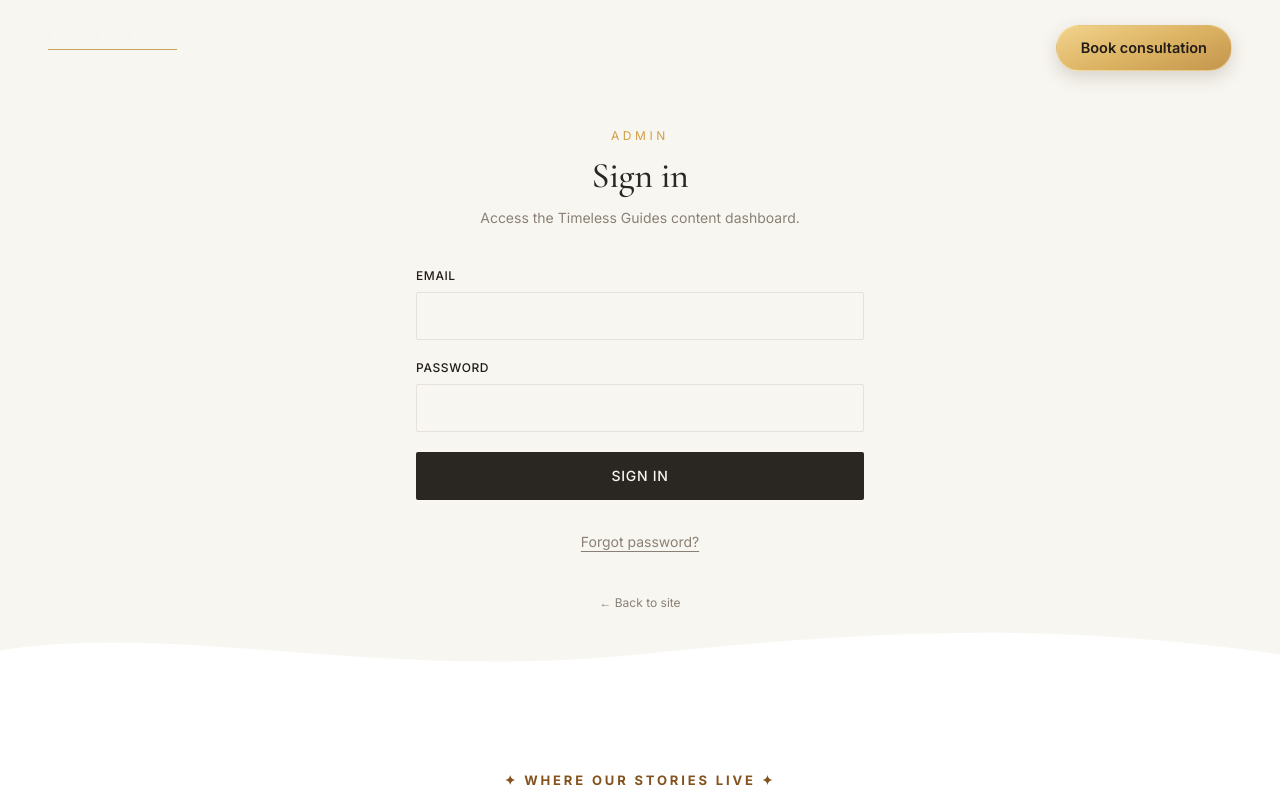
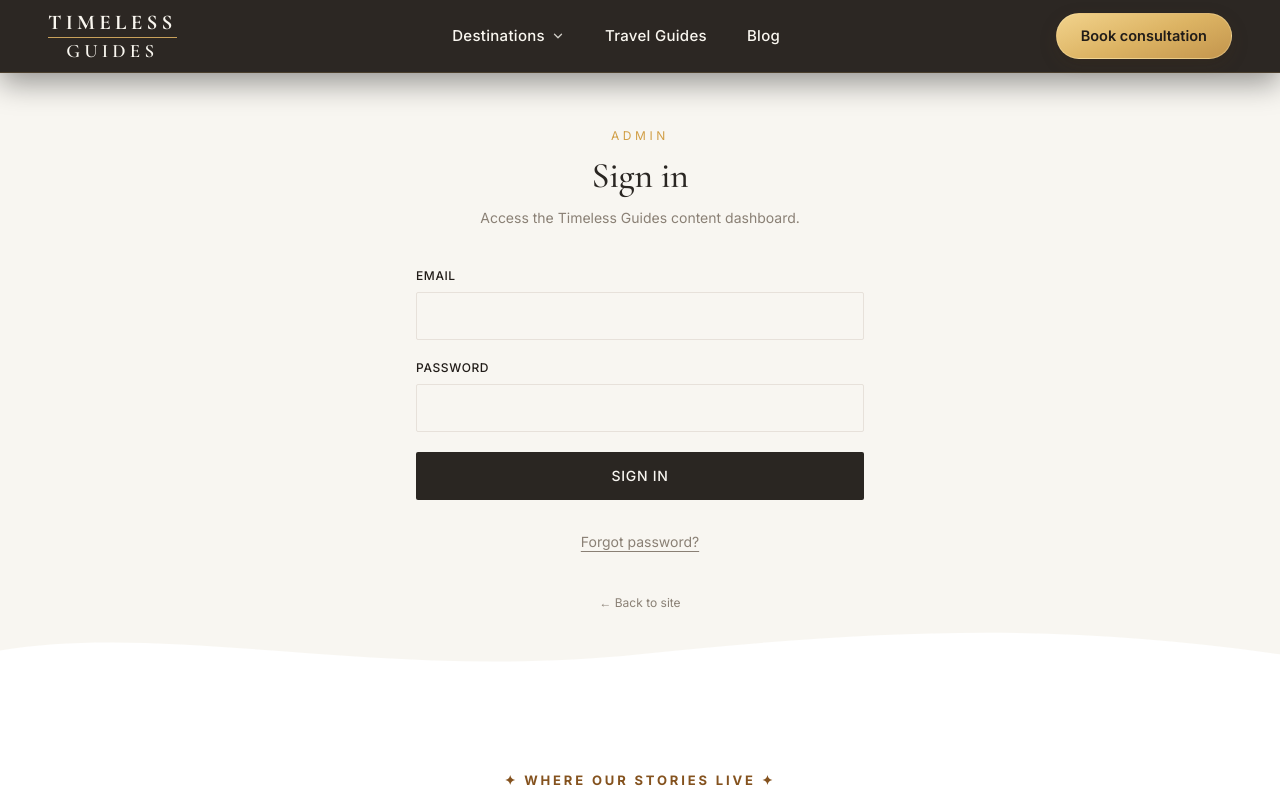
Before and after one commit to MoustafAbdelwahap/timelessguides, a React (Vite) app: page /admin/login in a window 1280 px wide. Shown: the top 800 px of the page. Built offline with nearby package versions, Linux system fonts and the light colour scheme; a web font is replaced by a local one.

Commit message:
Fix header solid state on inner pages so logo and nav links are fully visible

```diff
--- a/src/components/Header.tsx
+++ b/src/components/Header.tsx
@@ -28,7 +28,7 @@ export default function Header() {
   return (
     <header
       className={`fixed top-0 left-0 right-0 z-50 transition-all duration-300 ${
-        isSolid
+        isSolid || !isHomePage
           ? "bg-[#211C18]/95 backdrop-blur-md shadow-[0_10px_30px_rgba(0,0,0,0.4)] border-b border-[#C9A15B]/20 py-3"
           : "bg-transparent py-5 lg:py-6"
       }`}
```
